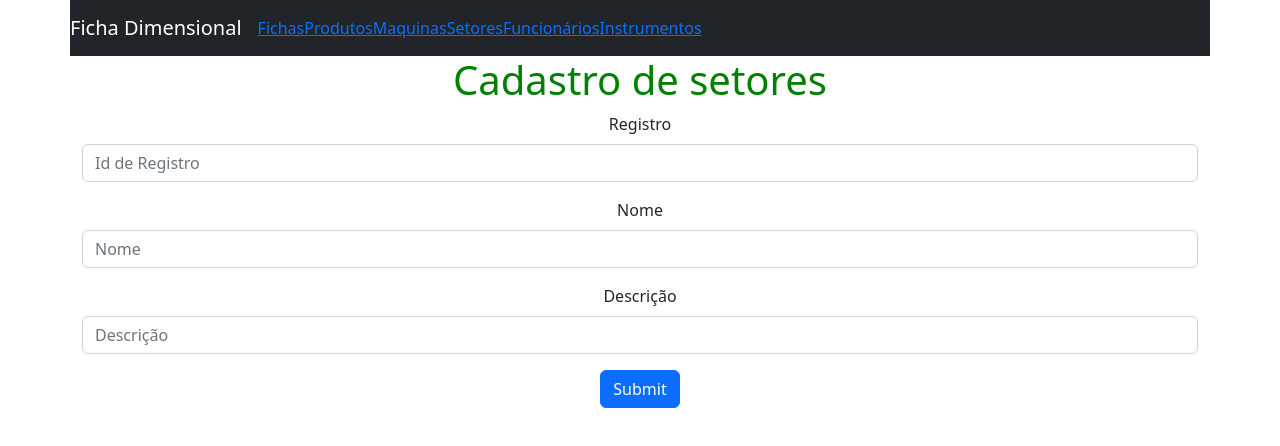
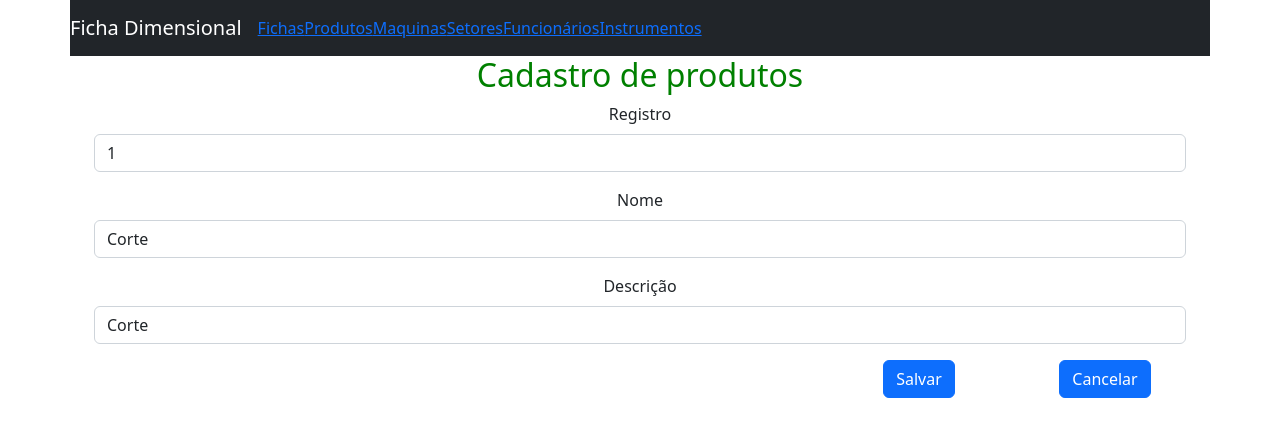
Before and after one commit to DaniloOC/ficha-dimensional-app, a React (Create React App) app: page /forms/setor/1 in a window 1280 px wide. Shown: the top 446 px of the page. Built offline with nearby package versions, Linux system fonts and the light colour scheme.

Commit message:
Corrigindo null e WIP ficha

```diff
--- a/src/components/forms/Setor.js
+++ b/src/components/forms/Setor.js
@@ -1,30 +1,56 @@
-import React from 'react';
-import { Form, Button } from 'react-bootstrap';
+import React, { useEffect, useState } from "react";
+import { Container, Form, Row } from 'react-bootstrap';
+import { useNavigate, useParams } from 'react-router-dom';
+import SetoresService from "../../service/SetoresService";
+import FormButton from "../layout/FormButton";
+import FormPage from '../layout/FormPage';
 
 const Setor = () => {
+
+    const navigate = useNavigate();
+    const params = useParams();
+    const [setor, setSetor] = useState([]);
+
+    const onFormSubmit = (event) => {
+        event.preventDefault();
+        console.log(event);
+        const formData = new FormData(event.target);
+        const formDataObj = Object.fromEntries(formData.entries());
+        console.log(formDataObj);
+        SetoresService.add(formDataObj);
+        navigate('/setores');
+    };
+
+    useEffect(() => {
+        const sts = SetoresService.findById(params.id);
+        console.log("sts", sts);
+        setSetor(sts);
+    }, [params]);
+
     return (
-        <>
-            <h1 style={{ color: "green" }}>
-                Cadastro de setores
-            </h1>
-            <Form>
+        <Container>
+            <FormPage
+                title={"Cadastro de produtos"}
+            >
+                <Form onSubmit={onFormSubmit}>
+                    <Row>
                         <Form.Group className="mb-3" controlId="formRegistro">
                             <Form.Label>Registro</Form.Label>
-                    <Form.Control type="input" placeholder="Id de Registro" />
+                            <Form.Control type="input" placeholder="Id de Registro" value={setor.id} />
                         </Form.Group>
                         <Form.Group className="mb-3" controlId="formNome">
                             <Form.Label>Nome</Form.Label>
-                    <Form.Control type="input" placeholder="Nome" />
+                            <Form.Control type="input" placeholder="Nome" value={setor.nome} />
                         </Form.Group>
                         <Form.Group className="mb-3" controlId="formDescricao">
                             <Form.Label>Descrição</Form.Label>
-                    <Form.Control type="input" placeholder="Descrição" />
+                            <Form.Control type="input" placeholder="Descrição" value={setor.descricao} />
                         </Form.Group>
-                <Button variant="primary" type="submit">
-                    Submit
-                </Button>
+                    </Row>
+                    <FormButton />
                 </Form>
-        </>
+            </FormPage>
+        </Container>
     );
 };
 
--- a/src/service/FuncionariosService.js
+++ b/src/service/FuncionariosService.js
@@ -16,12 +16,12 @@ const FuncionariosService = {
 
     findById: function (id) {
         if (id === undefined || id === '') {
-            return null;
+            return {};
         }
         const itens = this.funcionarios.filter((f) => {
             return f.id === parseInt(id);
         });
-        return itens.length > 0 ? itens[0] : null;
+        return itens.length > 0 ? itens[0] : {};
     }
 
 };
--- a/src/service/MaquinasService.js
+++ b/src/service/MaquinasService.js
@@ -16,12 +16,12 @@ const MaquinasService = {
 
     findById: function (id) {
         if (id === undefined || id === '') {
-            return null;
+            return {};
         }
         const itens = this.maquinas.filter((f) => {
             return f.id === parseInt(id);
         });
-        return itens.length > 0 ? itens[0] : null;
+        return itens.length > 0 ? itens[0] : {};
     }
 
 };
--- a/src/service/ProdutosService.js
+++ b/src/service/ProdutosService.js
@@ -16,12 +16,12 @@ const ProdutosService = {
 
     findById: function (id) {
         if (id === undefined || id === '') {
-            return null;
+            return {};
         }
         const itens = this.produtos.filter((f) => {
             return f.id === parseInt(id);
         });
-        return itens.length > 0 ? itens[0] : null;
+        return itens.length > 0 ? itens[0] : {};
     }
 
 };
--- a/src/service/SetoresService.js
+++ b/src/service/SetoresService.js
@@ -16,12 +16,12 @@ const SetoresService = {
 
     findById: function (id) {
         if (id === undefined || id === '') {
-            return null;
+            return {};
         }
         const itens = this.setores.filter((f) => {
             return f.id === parseInt(id);
         });
-        return itens.length > 0 ? itens[0] : null;
+        return itens.length > 0 ? itens[0] : {};
     }
 
 };
```
Lines whose indentation alone changed are shown as unchanged.
